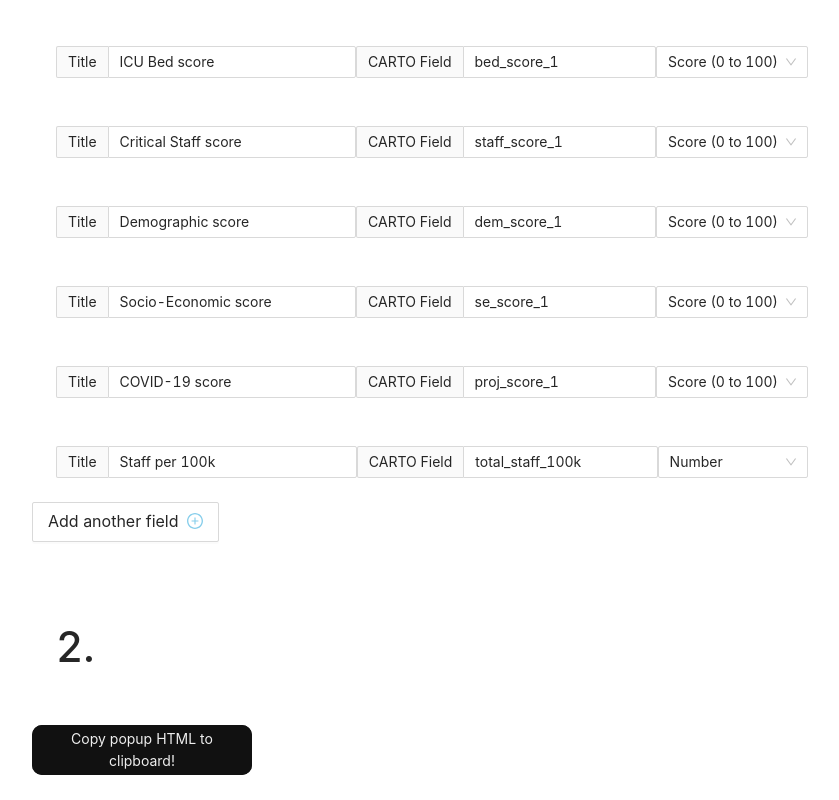
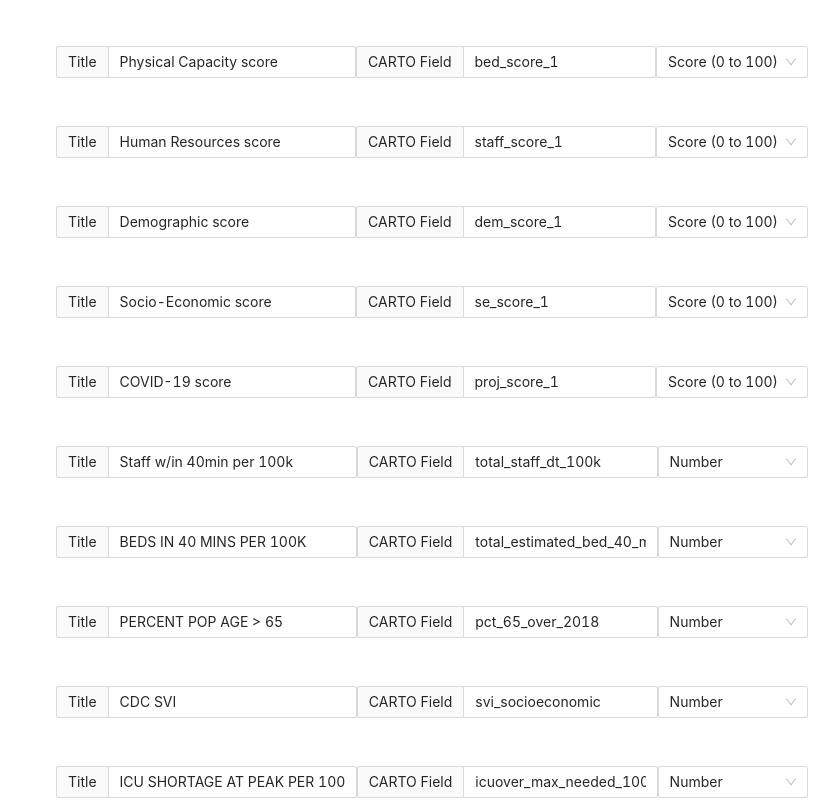
Before and after one commit to ruralinnovation/popoup-html-generator, a React (Create React App) app: page / in a window 1280 px wide. Shown: the part 365-1165 px from the top of the page, without its empty margins (208-1047 px from the left). Built offline with nearby package versions, Linux system fonts and the light colour scheme.

Commit message:
Update default fields to match County Preparedness popup

```diff
--- a/src/constants.js
+++ b/src/constants.js
@@ -12,15 +12,16 @@ export const DEFAULT_INPUT_VALUES = [
 		fieldDisplayName: 'prep_score',
 	},
 
+	// "Pillar" scores
 	{
 		fieldType: FIELD_TYPES.scoreOutOf100,
 		fieldName: 'bed_score_1',
-		fieldDisplayName: 'ICU Bed score',
+		fieldDisplayName: 'Physical Capacity score',
 	},
 	{
 		fieldType: FIELD_TYPES.scoreOutOf100,
 		fieldName: 'staff_score_1',
-		fieldDisplayName: 'Critical Staff score',
+		fieldDisplayName: 'Human Resources score',
 	},
 	{
 		fieldType: FIELD_TYPES.scoreOutOf100,
@@ -38,10 +39,30 @@ export const DEFAULT_INPUT_VALUES = [
 		fieldDisplayName: 'COVID-19 score',
 	},
 
-
+	// Numeric
 	{
 		fieldType: FIELD_TYPES.number,
-		fieldName: 'total_staff_100k',
-		fieldDisplayName: 'Staff per 100k',
+		fieldName: 'total_staff_dt_100k',
+		fieldDisplayName: 'Staff w/in 40min per 100k',
+	},
+	{
+		fieldType: FIELD_TYPES.number,
+		fieldName: 'total_estimated_bed_40_mins_100k',
+		fieldDisplayName: 'BEDS IN 40 MINS PER 100K',
+	},
+	{
+		fieldType: FIELD_TYPES.number,
+		fieldName: 'pct_65_over_2018',
+		fieldDisplayName: 'PERCENT POP AGE > 65',
+	},
+	{
+		fieldType: FIELD_TYPES.number,
+		fieldName: 'svi_socioeconomic',
+		fieldDisplayName: 'CDC SVI',
+	},
+	{
+		fieldType: FIELD_TYPES.number,
+		fieldName: 'icuover_max_needed_100k',
+		fieldDisplayName: 'ICU SHORTAGE AT PEAK PER 100K',
 	},
 ]
```
